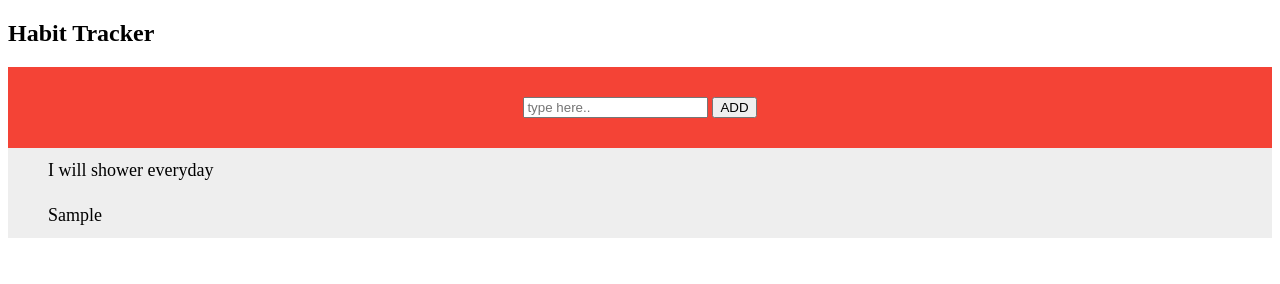
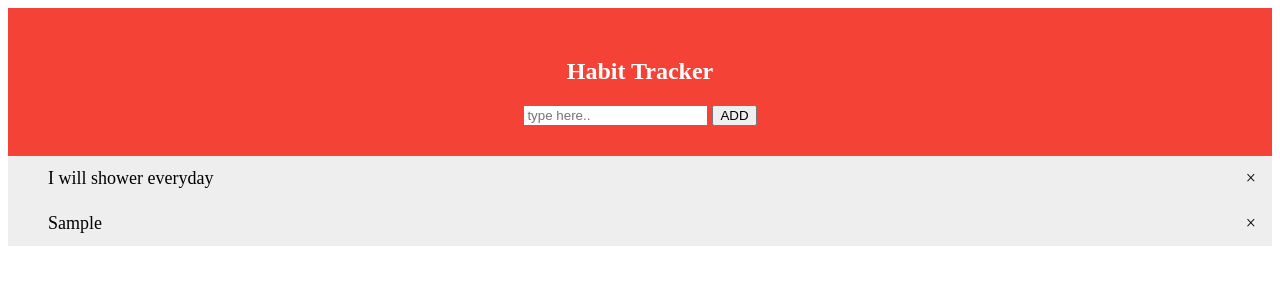
Before and after one commit to saifudinbadani/Habit-Tracker, a plain HTML site: page index.html in a window 1280 px wide. Both pictures are taken after typing "Sample" into the empty fields and a click on the button "ADD". Drawn offline with Linux system fonts and the light colour scheme.

Commit message:
close button

```diff
--- a/app.js
+++ b/app.js
@@ -1,54 +1,44 @@
 let habitParentList = document.querySelector('#habitList')
 let habitList = document.getElementsByTagName('li');
 let habitInput = document.querySelector('#habitInput');
+let addBtn = document.querySelector('#addButton');
+let closeBtn = document.getElementsByClassName('close')
 
 
-let addBtn = document.querySelector('#addButton');
+for (i = 0; i < habitList.length; i++) {
+    let close = document.createElement('span');
+    let closeText = document.createTextNode('\u00D7');
+    close.className = 'close'
+    close.appendChild(closeText);
+    habitList[i].appendChild(close);
+}
 
-
-function createHabit(){
+function createHabit() {
     let addHabitToList = document.createElement('li');
     let captureText = document.createTextNode(habitInput.value);
     addHabitToList.appendChild(captureText);
-    if(habitInput.value === ''){
+    if (habitInput.value === '') {
         alert('Write something')
-    }
-    else{
+    } else {
         habitParentList.appendChild(addHabitToList);
         habitInput.value = '';
+
+        //close  button
+        let close = document.createElement('span');
+        let closeText = document.createTextNode('\u00D7');
+        close.className = 'close'
+        close.appendChild(closeText);
+        addHabitToList.appendChild(close);
     }
 
 }
 
+// function removeHabit(){
+//     for(i=0; i < habitList.length; i++){
+//         habitList[i].style.display = 'none'
+//     }
+// }
+
+// closeBtn.addEventListener("click", removeHabit);
+
 addBtn.addEventListener("click", createHabit)
-
-
-
-
-
-
-
-
-
-
-
-
-
-
-
-
-
-
-
-
-
-
-
-// created date object with constructor
-
-// let today = new Date();
-
-// designed a let to give today's date and month has index value, so solved that by adding plus 1
-
-// todaysDate.innerText = today.getDate()+'/'+(today.getMonth()+1)+'/'+today.getFullYear();
-// let habitStorage = [];
--- a/index.html
+++ b/index.html
@@ -8,9 +8,8 @@
     <title>Habit Tracker</title>
 </head>
 <body>
-    <h2>Habit Tracker</h2>
-
-    <div id='habitHeader'>
+     <div id='habitHeader'>
+        <h2>Habit Tracker</h2>
         <input type="text" id='habitInput' placeholder="type here..">
         <button id="addButton">ADD</button>
     </div>
```
